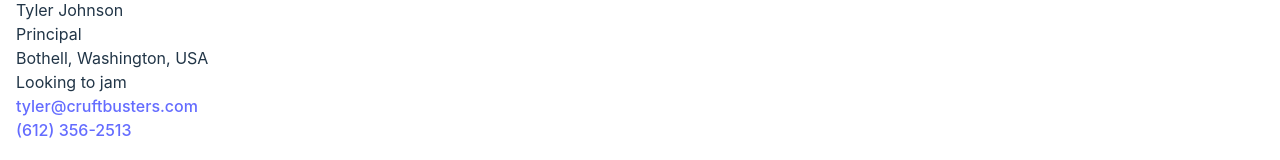
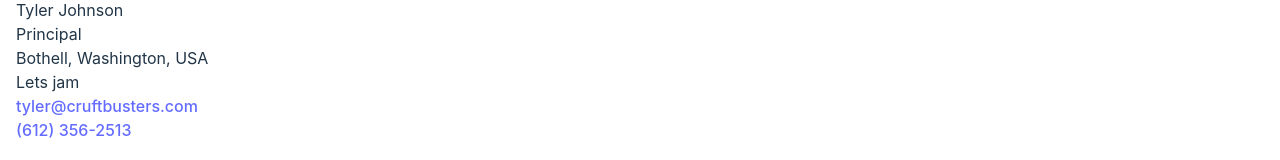
Before and after one commit to cruftbusters/devpod, a React (Vite) app in the folder apps/home/: page / in a window 1280 px wide. Shown: the part 404-564 px from the top of the page. Built offline with nearby package versions, Linux system fonts and the light colour scheme.

Commit message:
lets jam

```diff
--- a/apps/home/src/Contact.tsx
+++ b/apps/home/src/Contact.tsx
@@ -11,7 +11,7 @@ export function Contact() {
         <div>Tyler Johnson</div>
         <div>Principal</div>
         <div>Bothell, Washington, USA</div>
-        <div>Looking to jam</div>
+        <div>Lets jam</div>
         <div>
           <a href="mailto:tyler@cruftbusters.com">tyler@cruftbusters.com</a>
         </div>
```
